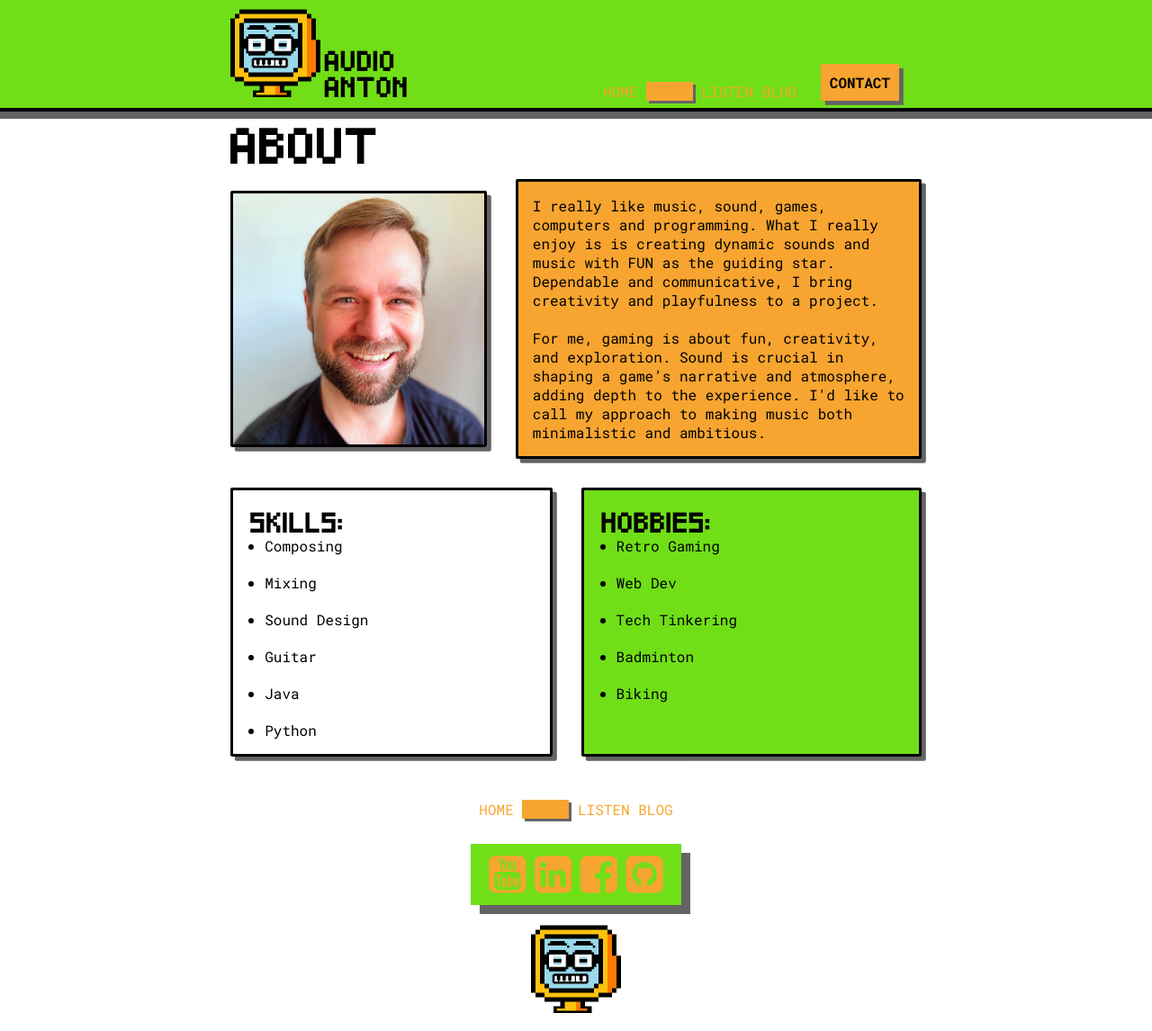
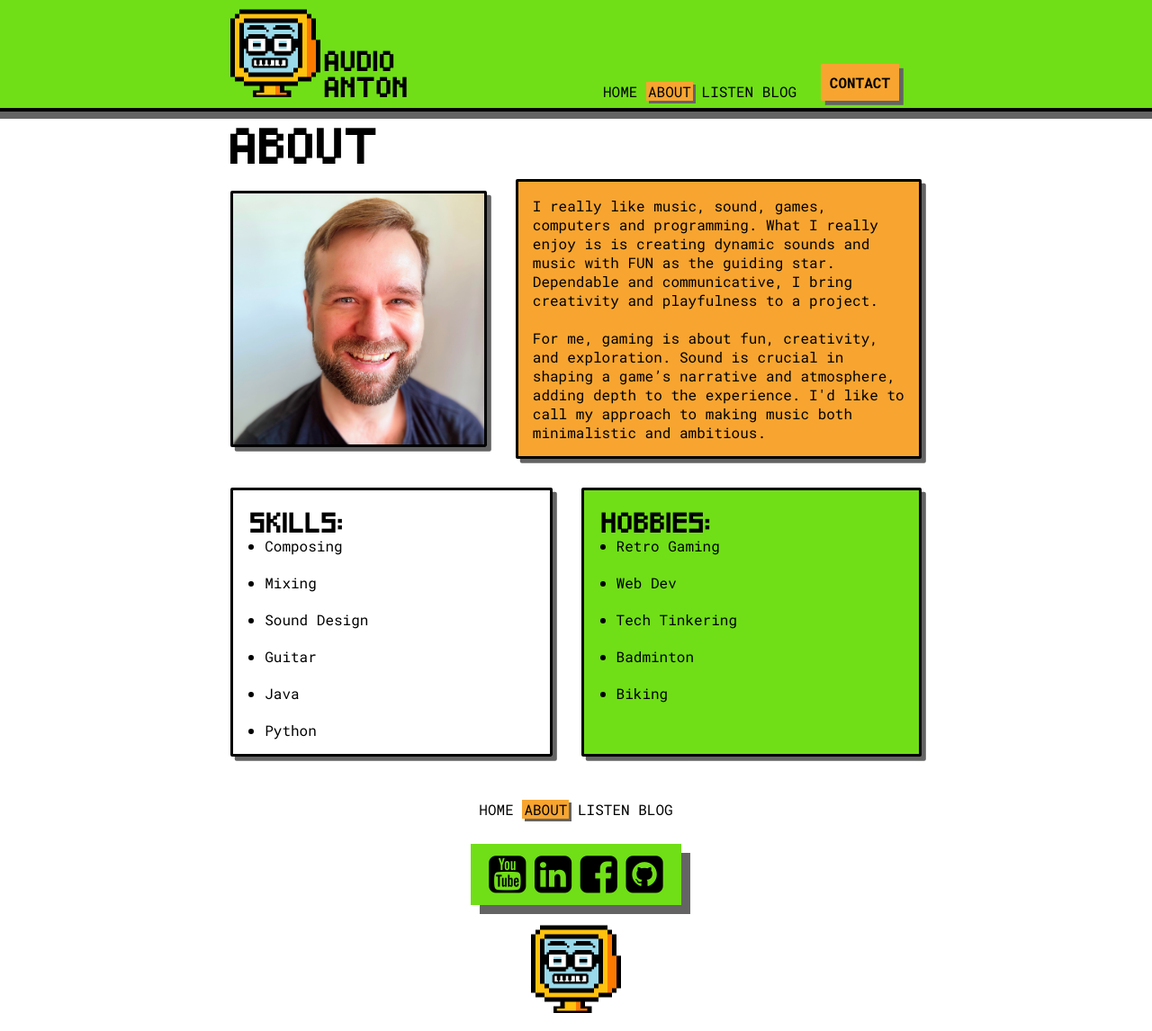
Before and after one commit to audioanton/site, a Jekyll site: the page built from about.html, in a window 1280 px wide and 1146 px high. Shown: the whole window at 90% size. Built offline with Jekyll 4.4.1, drawn with Linux system fonts in a browser that asks for light colours.

Commit message:
feat(dark mode): fixed color bugs on light mode

```diff
--- a/_sass/contact.scss
+++ b/_sass/contact.scss
@@ -48,6 +48,7 @@ button.contactButton:hover {
 
 .closeForm {
   cursor: pointer;
+  color: var(--main-text);
   font-size: 2rem;
   font-weight: bolder;
   background: none;
--- a/_sass/main.scss
+++ b/_sass/main.scss
@@ -5,18 +5,16 @@
   --logo-orange: #f27830;
   --main-bg: white;
   --main-text: black;
-  --text-active: #f7a530;
 }
 
 @media (prefers-color-scheme: dark) {
   :root {
-    --main-green: #01022eee;
+    --main-green: #01023f;
     --shadow-gray: #313131a9;
     --main-orange: #424242;
     --logo-orange: #272727;
     --main-bg: #202020;
     --main-text: #cacaca;
-    --text-active: #cacaca;
   }
 
   img,
@@ -47,7 +45,7 @@ a,
 a:link,
 a:visited,
 a:active {
-  color: var(--text-active);
+  color: var(--main-text);
   text-decoration: inherit;
   font-weight: inherit;
 }
@@ -338,7 +336,6 @@ a.socials:hover {
 
 a.current {
   background: var(--main-orange);
-  color: var(--text-active);
   padding: 0 2px;
   box-shadow: 3px 3px var(--shadow-gray);
 }
@@ -350,6 +347,7 @@ a.medium-button {
   margin-right: auto;
   margin-top: auto;
   margin-bottom: 0.1rem;
+  color: var(--main-text);
 }
 
 div.two-columns > div {
--- a/_sass/tabs.scss
+++ b/_sass/tabs.scss
@@ -29,11 +29,11 @@
 }
 
 .tabs button:hover {
-  background-color: var(--shadow-gray);
+  background-color: var(--main-green);
+  color: var(--main-text);
 }
 
 .tabs button.active {
-  color: var(--text-active);
   background-color: var(--main-orange);
 }
 
```
